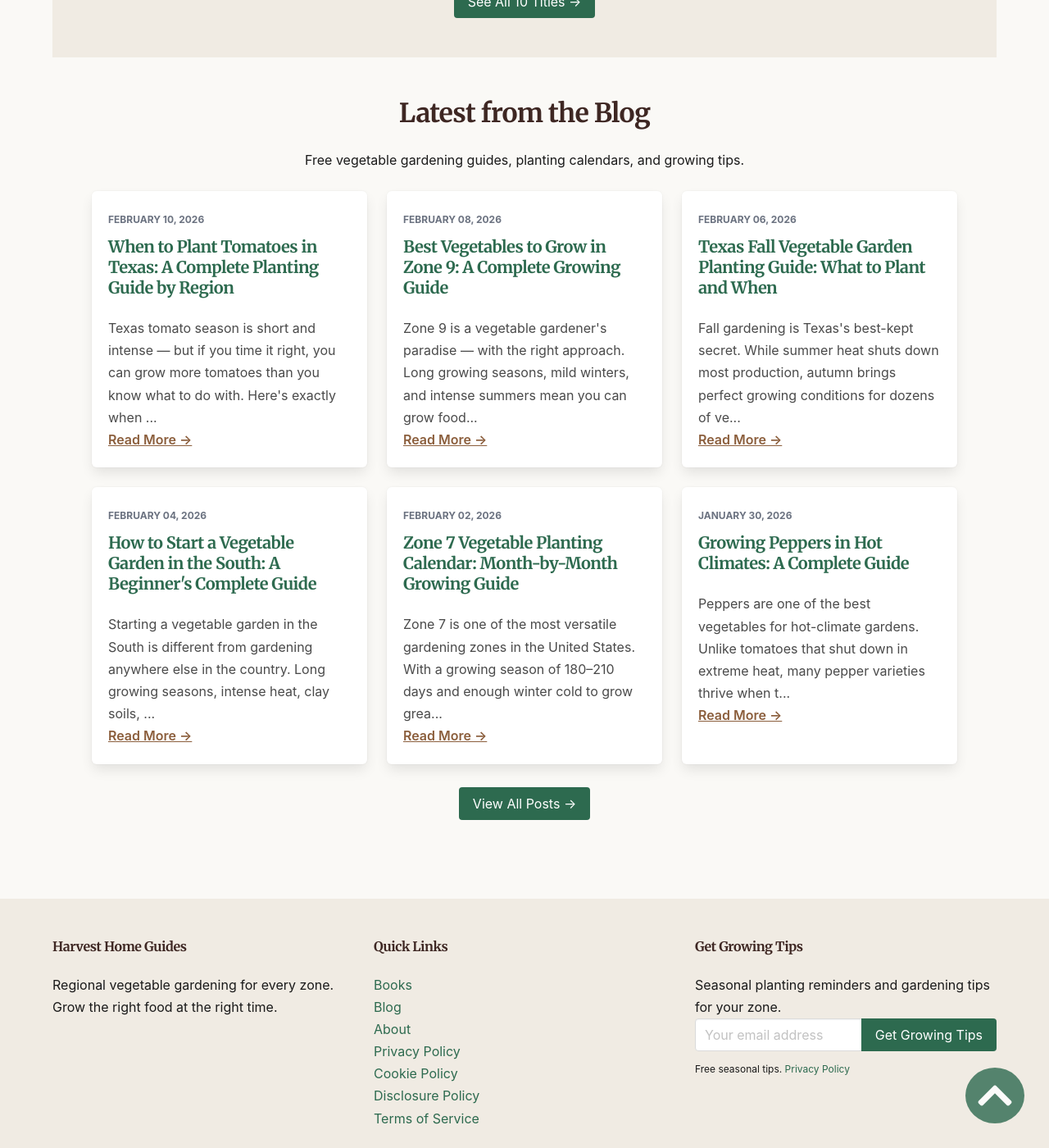
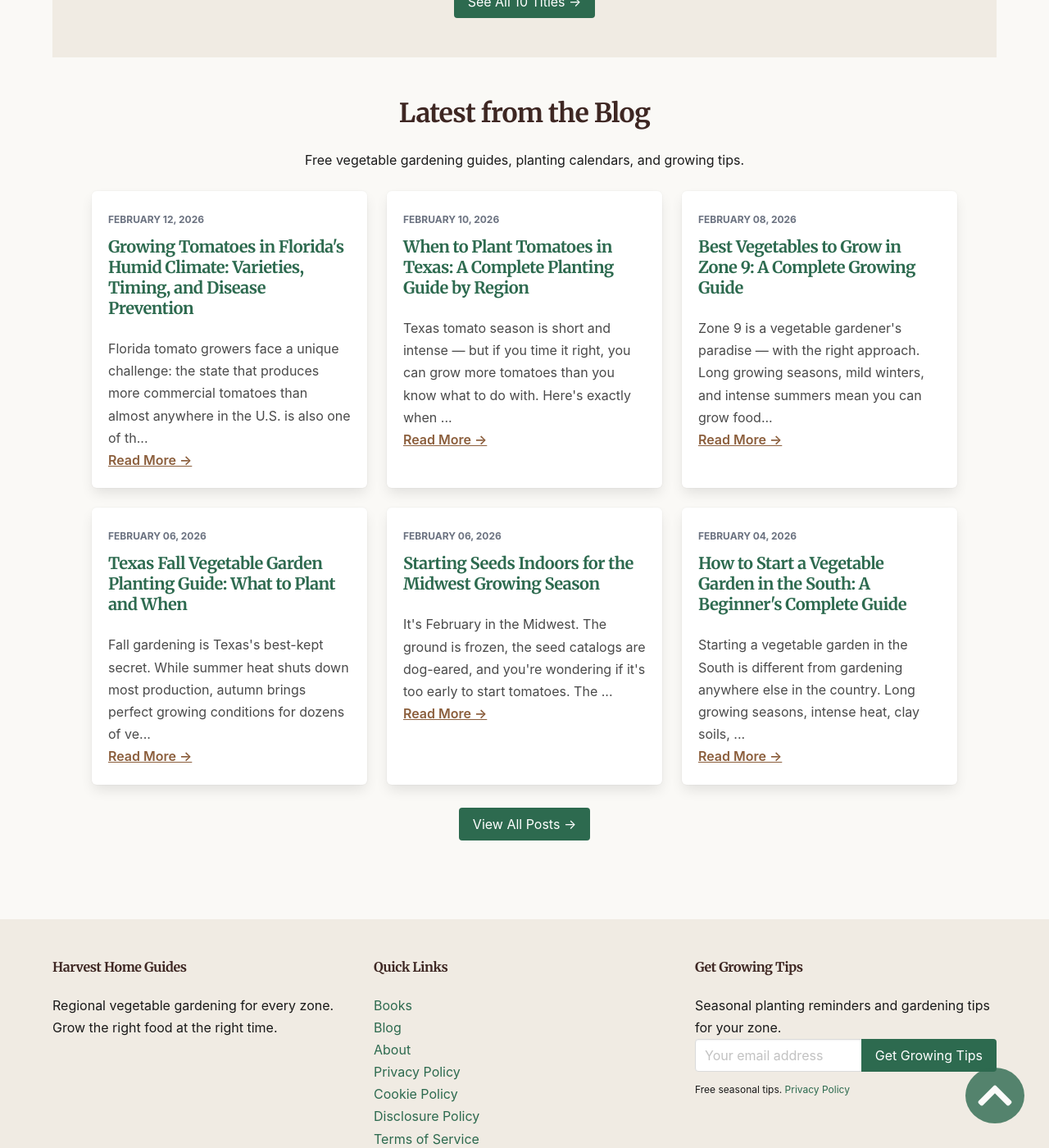
Before and after one commit to emaxon/harvesthomeguides-site, a Jekyll site: the page built from _pages/index.html, in a window 1280 px wide and 1400 px high, scrolled down 1716 px. Shown: the whole window at 82% size. Built offline with Jekyll 4.4.1, drawn with Linux system fonts in a browser that asks for light colours; comment, search, counter and statistics services are not loaded; some of the changed lines change nothing that is shown.

Commit message:
Add Book JSON-LD structured data for all 10 regional guides
Adds Schema.org Book JSON-LD to the books listing page for all 10
Harvest Home Guides: Texas, Florida, Southeast, Pacific Northwest,
Northeast, Midwest, Northern California, Mountain West, Southwest,
and Great Plains.

Closes #2

```diff
--- a/_pages/books.md
+++ b/_pages/books.md
@@ -4,6 +4,112 @@
 permalink: /books/
 description: "The Harvest Home Guides book series — 10 regional vegetable gardening guides covering every major U.S. growing region."
 ---
+
+<script type="application/ld+json">
+[
+  {
+    "@context": "https://schema.org",
+    "@type": "Book",
+    "name": "Texas Vegetable Gardening: The Complete Guide to Growing Vegetables in the Lone Star State",
+    "author": { "@type": "Person", "name": "Evan Maxon" },
+    "publisher": { "@type": "Organization", "name": "EPM Labs, LLC" },
+    "description": "Texas isn't the Southwest or the Southeast — it's Texas, with five distinct growing regions and challenges no other state combines. Month-by-month planting calendars, drought-smart watering techniques, and clay soil solutions.",
+    "bookFormat": "EBook",
+    "inLanguage": "en",
+    "numberOfPages": 200
+  },
+  {
+    "@context": "https://schema.org",
+    "@type": "Book",
+    "name": "Florida Vegetable Gardening: The Complete Guide to Year-Round Growing in the Sunshine State",
+    "author": { "@type": "Person", "name": "Evan Maxon" },
+    "publisher": { "@type": "Organization", "name": "EPM Labs, LLC" },
+    "description": "Grow vegetables 365 days a year in Florida. Covers North, Central, and South Florida with sandy soil solutions and hurricane-ready garden planning.",
+    "bookFormat": "EBook",
+    "inLanguage": "en"
+  },
+  {
+    "@context": "https://schema.org",
+    "@type": "Book",
+    "name": "Southeast Vegetable Gardening: The Complete Guide to Growing Vegetables in the American South",
+    "author": { "@type": "Person", "name": "Evan Maxon" },
+    "publisher": { "@type": "Organization", "name": "EPM Labs, LLC" },
+    "description": "Covers 11 states from Virginia to Louisiana with red clay solutions, heat-tolerant varieties, and extended harvest techniques for the Upper, Deep, and Coastal South.",
+    "bookFormat": "EBook",
+    "inLanguage": "en"
+  },
+  {
+    "@context": "https://schema.org",
+    "@type": "Book",
+    "name": "Pacific Northwest Vegetable Gardening: The Complete Guide to Growing Vegetables in Oregon, Washington, and British Columbia",
+    "author": { "@type": "Person", "name": "Evan Maxon" },
+    "publisher": { "@type": "Organization", "name": "EPM Labs, LLC" },
+    "description": "Year-round growing strategies, rain and moisture management, and warm-season success tactics for the Pacific Northwest.",
+    "bookFormat": "EBook",
+    "inLanguage": "en"
+  },
+  {
+    "@context": "https://schema.org",
+    "@type": "Book",
+    "name": "Northeast Vegetable Gardening: The Complete Guide to Growing Vegetables in New England and the Mid-Atlantic",
+    "author": { "@type": "Person", "name": "Evan Maxon" },
+    "publisher": { "@type": "Organization", "name": "EPM Labs, LLC" },
+    "description": "Covers 11 states from Maine to Maryland with season extension mastery, compact-space strategies, and cold-hardy varieties.",
+    "bookFormat": "EBook",
+    "inLanguage": "en"
+  },
+  {
+    "@context": "https://schema.org",
+    "@type": "Book",
+    "name": "Midwest Vegetable Gardening: The Complete Guide to Growing Vegetables in the Heartland",
+    "author": { "@type": "Person", "name": "Evan Maxon" },
+    "publisher": { "@type": "Organization", "name": "EPM Labs, LLC" },
+    "description": "Covers 10 Heartland states with cold-hardy varieties, season extension techniques, and month-by-month calendars for Northern, Central, and Southern Midwest.",
+    "bookFormat": "EBook",
+    "inLanguage": "en"
+  },
+  {
+    "@context": "https://schema.org",
+    "@type": "Book",
+    "name": "Northern California Vegetable Gardening: The Complete Guide to Growing Vegetables from the Bay Area to the Oregon Border",
+    "author": { "@type": "Person", "name": "Evan Maxon" },
+    "publisher": { "@type": "Organization", "name": "EPM Labs, LLC" },
+    "description": "Covers Bay Area, Sacramento Valley, Wine Country, Sierra Foothills, and the North Coast with water-smart irrigation and fog-belt strategies.",
+    "bookFormat": "EBook",
+    "inLanguage": "en"
+  },
+  {
+    "@context": "https://schema.org",
+    "@type": "Book",
+    "name": "Mountain West Vegetable Gardening: The Complete Guide to Growing Vegetables at Altitude",
+    "author": { "@type": "Person", "name": "Evan Maxon" },
+    "publisher": { "@type": "Organization", "name": "EPM Labs, LLC" },
+    "description": "Covers Front Range, High Plains, Mountain Valleys, and Intermountain regions with altitude-adjusted techniques and season extension essentials.",
+    "bookFormat": "EBook",
+    "inLanguage": "en"
+  },
+  {
+    "@context": "https://schema.org",
+    "@type": "Book",
+    "name": "Southwest Vegetable Gardening: The Complete Guide to Growing Vegetables in the Desert and Arid West",
+    "author": { "@type": "Person", "name": "Evan Maxon" },
+    "publisher": { "@type": "Organization", "name": "EPM Labs, LLC" },
+    "description": "Two growing seasons, 300 days of sunshine, and ancient irrigation wisdom meets modern water-wise techniques for Low Desert, High Desert, and Intermountain regions.",
+    "bookFormat": "EBook",
+    "inLanguage": "en"
+  },
+  {
+    "@context": "https://schema.org",
+    "@type": "Book",
+    "name": "Great Plains Vegetable Gardening: The Complete Guide to Growing Vegetables on the Prairie",
+    "author": { "@type": "Person", "name": "Evan Maxon" },
+    "publisher": { "@type": "Organization", "name": "EPM Labs, LLC" },
+    "description": "Covers Northern, Central, and Southern Plains with wind management strategies, drought-smart irrigation, and extreme weather protection.",
+    "bookFormat": "EBook",
+    "inLanguage": "en"
+  }
+]
+</script>
 
 <section class="section">
   <div class="container">
--- /dev/null
+++ b/_posts/2026-02-06-starting-seeds-indoors-midwest-growing-season.md
@@ -0,0 +1,151 @@
+---
+layout: post
+title: "Starting Seeds Indoors for the Midwest Growing Season"
+date: 2026-02-06
+description: "When and how to start vegetable seeds indoors in IL, IN, OH, MI, WI, MN, IA, and MO. Timing, setup, and the mistakes that waste your February."
+categories: [midwest, seed-starting, vegetables]
+excerpt: "It's February in the Midwest. The ground is frozen, the seed catalogs are dog-eared, and you're wondering if it's too early to start tomatoes. The answer is probably yes — but not for much longer."
+---
+
+It's February in the Midwest. The ground is frozen, the seed catalogs are dog-eared, and you're wondering if it's too early to start tomatoes. The answer is probably yes — but not for much longer.
+
+Starting seeds indoors is the single best way to extend your Midwest growing season. With last frost dates ranging from late April in southern Missouri to late May in northern Wisconsin and Minnesota, indoor seed starting gives you a 6–10 week head start on crops that would otherwise never ripen before fall frost shuts everything down.
+
+Here's how to do it right — timing, setup, and the mistakes that kill seedlings before they ever see your garden.
+
+## Know Your Last Frost Date
+
+Every decision about when to start seeds flows from one number: your average last frost date. Here's what you're working with across the Midwest:
+
+- **Southern Missouri/Southern Illinois (Zones 6b-7a):** April 5–15
+- **Central Indiana/Central Ohio/Central Illinois (Zone 6a):** April 20–May 1
+- **Northern Ohio/Southern Michigan/Southern Wisconsin/Iowa (Zone 5b):** May 1–10
+- **Northern Michigan/Northern Wisconsin/Minnesota (Zones 4a-4b):** May 15–30
+
+These are averages. Some years you'll get a killing frost two weeks after your "safe" date. That's the Midwest for you — plan for the average, but have frost protection ready.
+
+## The Seed-Starting Calendar
+
+Count backwards from your last frost date. That's the entire system. Here's your cheat sheet:
+
+### 10–12 Weeks Before Last Frost
+- **Onions** (from seed)
+- **Leeks**
+- **Celery**
+
+These are slow growers that need every bit of lead time. If your last frost is May 10, you're starting these in mid-to-late February.
+
+### 8–10 Weeks Before Last Frost
+- **Peppers** (all types)
+- **Eggplant**
+
+Peppers are notoriously slow to germinate and grow. Most Midwest gardeners start them too late. If you're in Zone 5b with a May 10 last frost, pepper seeds should be in soil by early March at the latest.
+
+### 6–8 Weeks Before Last Frost
+- **Tomatoes**
+- **Broccoli**
+- **Cauliflower**
+- **Cabbage**
+- **Kale** (for transplanting)
+
+Tomatoes are the crop everyone starts too early. A leggy, rootbound tomato transplant performs worse than a compact, 6-week-old plant. Resist the urge.
+
+### 4–6 Weeks Before Last Frost
+- **Lettuce**
+- **Swiss chard**
+- **Herbs** (basil, parsley, cilantro)
+
+### 2–4 Weeks Before Last Frost
+- **Cucumbers**
+- **Squash**
+- **Melons**
+
+These grow fast indoors and transplant poorly when rootbound. Start them in larger pots (3–4 inch) and transplant before roots start circling.
+
+### Don't Bother Starting Indoors
+- **Beans** — direct sow after frost; they don't transplant well
+- **Carrots** — always direct sow
+- **Radishes** — fastest crop you'll grow; direct sow
+- **Corn** — direct sow; needs soil warmth, not a head start
+- **Peas** — direct sow 4–6 weeks before last frost; they like cold soil
+
+## Your Setup Doesn't Need to Be Fancy
+
+You need three things: light, warmth, and containers. That's it.
+
+### Light
+
+This is where most indoor seed starting fails in the Midwest. Your February windowsill does not provide enough light. Not even your south-facing one. Midwest winter light intensity is too low and day length too short for healthy seedlings.
+
+**Get a shop light.** A basic 4-foot LED shop light hung 2–3 inches above your seedlings works better than the fanciest south-facing window in January. Run it 14–16 hours per day on a timer. Total cost: $25–40.
+
+You don't need expensive "grow lights" unless you're scaling up. The seedlings need quantity of light, not a specific spectrum. A $30 LED shop light from the hardware store grows tomato seedlings just as well as a $150 grow light panel.
+
+### Warmth
+
+Seeds germinate based on soil temperature, not air temperature. Most vegetable seeds want 70–80°F soil to germinate reliably.
+
+Your Midwest basement in February is 58–65°F. That's too cold for peppers and tomatoes, which will sit in the soil for 2–3 weeks before grudgingly sprouting (if they don't rot first).
+
+**A seedling heat mat** ($20–30) placed under your trays raises soil temperature 10–15°F above ambient. Once seedlings are up and growing, remove the mat — they don't need extra warmth after germination.
+
+### Containers
+
+Anything with drainage works. Options from cheap to cheapest:
+
+- **Cell trays (72-cell or 50-cell):** Standard choice. Reusable if you clean them between seasons.
+- **Solo cups with holes punched in the bottom:** Works perfectly for tomatoes and peppers.
+- **Newspaper pots you roll yourself:** Free, biodegradable, slightly fussy.
+- **Egg cartons:** Too small for anything except the first 2 weeks. Transplant quickly or roots suffer.
+
+Use a **seed-starting mix**, not garden soil and not potting soil. Seed-starting mix is sterile, fine-textured, and drains well. Garden soil introduces disease and compacts in small containers. A bag costs $5–8 and lasts most gardeners all season.
+
+## The Mistakes That Kill Midwest Seedlings
+
+### Overwatering
+
+The number one killer. Seedlings in a cool Midwest basement with limited airflow are already fighting dampness. Water only when the soil surface feels dry to the touch. Bottom-watering (setting trays in a shallow dish of water for 10 minutes) gives roots moisture without keeping the surface wet.
+
+### Starting Too Early
+
+A tomato seedling started 12 weeks before transplant will be tall, leggy, rootbound, and stressed. It will underperform a stocky 6-week-old plant all season long. Follow the calendar above. Patience is a gardening skill.
+
+### Skipping Hardening Off
+
+This one kills more transplants than any pest or disease. Your seedlings have spent their entire life in still, 65°F air under artificial light. Moving them directly into full sun, 50°F nights, and Midwest wind is a death sentence.
+
+**Hardening off schedule:** Start 7–10 days before transplant day.
+
+- **Days 1–2:** 2 hours outside in shade, sheltered from wind
+- **Days 3–4:** 4 hours with some direct morning sun
+- **Days 5–6:** 6 hours, increasing sun exposure
+- **Days 7–8:** Full day outside, bring in at night if below 45°F
+- **Days 9–10:** Leave out overnight if no frost threat
+
+Yes, this is tedious. Yes, it matters. Unhardened transplants get sunscald, wind damage, and transplant shock that sets them back 2–3 weeks — erasing the head start you worked for.
+
+### Not Enough Light
+
+If your seedlings are stretching toward the window and developing long, thin stems, they need more light. Lower your shop light to 2 inches above the tops of the seedlings and make sure it's running at least 14 hours a day. Leggy seedlings never fully recover.
+
+## Putting It All Together: A Midwest Example
+
+Let's say you're in central Indiana, Zone 6a, last frost around April 25.
+
+- **February 15:** Start onions and leeks
+- **February 25:** Start peppers and eggplant
+- **March 10:** Start tomatoes, broccoli, cabbage
+- **March 25:** Start lettuce, herbs, chard
+- **April 10:** Start cucumbers, squash, melons
+- **April 15–25:** Harden off cool-season transplants, plant out broccoli and cabbage (they handle light frost)
+- **April 25–May 5:** Harden off and transplant warm-season crops after last frost
+
+Adjust this calendar forward or backward based on your specific zone. Northern Minnesota gardeners shift everything 3–4 weeks later. Southern Missouri gardeners shift 2 weeks earlier.
+
+## Your Next Step
+
+Indoor seed starting is step one of a Midwest growing season that, done right, can run from March through November. The timing, variety selection, and season-extension techniques specific to Midwest conditions are exactly what our guide covers.
+
+**[Get your copy of the Midwest Harvest Home Guide →](/books/midwest)**
+
+Your growing season starts now — at your kitchen table, under a shop light, weeks before the last snow melts.
--- /dev/null
+++ b/_posts/2026-02-12-growing-tomatoes-in-florida-humid-climate.md
@@ -0,0 +1,126 @@
+---
+layout: post
+title: "Growing Tomatoes in Florida's Humid Climate: Varieties, Timing, and Disease Prevention"
+date: 2026-02-12
+description: "Learn how to grow tomatoes in Florida's heat and humidity. Covers the best disease-resistant varieties, planting windows for North, Central, and South Florida, and strategies to beat blossom drop."
+categories: [florida, tomatoes, vegetable-gardening]
+excerpt: "Florida tomato growers face a unique challenge: the state that produces more commercial tomatoes than almost anywhere in the U.S. is also one of the hardest places to grow them in a backyard. Here's how to beat the humidity and actually harvest ripe fruit."
+---
+
+Florida tomato growers face a unique challenge: the state that produces more commercial tomatoes than almost anywhere in the U.S. is also one of the hardest places to grow them in a backyard. The humidity fuels fungal diseases. The heat shuts down fruit set. The rain spreads bacterial infections like wildfire.
+
+But thousands of Florida gardeners grow incredible tomatoes every year. The difference between success and a sad, wilted mess comes down to **variety selection, timing, and disease management**. Get those three right and you'll be harvesting more tomatoes than you can eat.
+
+<!--more-->
+
+## Why Florida Is Hard on Tomatoes
+
+Before we get into solutions, let's understand the problems:
+
+- **Blossom drop.** When nighttime temperatures stay above 75°F, tomato flowers abort. They simply fall off without setting fruit. This is the #1 frustration for Florida tomato growers.
+- **Fungal diseases.** Florida's humidity (often 80–100% in the morning) creates perfect conditions for early blight, late blight, septoria leaf spot, and target spot.
+- **Bacterial wilt.** This soil-borne disease kills plants fast, and there's no chemical treatment. It thrives in warm, wet soil — which describes most of Florida most of the year.
+- **Nematodes.** Root-knot nematodes are endemic in Florida's sandy soil. They damage roots, stunting plants and reducing harvests.
+- **Whiteflies and hornworms.** Pest pressure is intense year-round.
+
+Sound grim? It's not. Every one of these problems has a practical solution.
+
+## The Two Tomato Windows
+
+Forget summer tomatoes. In Florida, you grow tomatoes in **fall and late winter/spring** — and you race to harvest before the heat shuts everything down.
+
+### North Florida (Zones 8b–9a)
+
+- **Spring planting:** Set transplants out in mid-February to early March. Harvest from May through mid-June before the heat kills production.
+- **Fall planting:** Set transplants out in mid-August to early September. Harvest from October through November (or into December in mild years).
+
+### Central Florida (Zones 9a–9b)
+
+- **Spring planting:** Transplants go out in late January to mid-February. Harvest from April through early June.
+- **Fall planting:** Transplants out in late August to mid-September. Harvest October through December.
+
+### South Florida (Zones 10a–10b)
+
+- **Winter planting:** This is your main season. Transplants go out October through January. Harvest December through April.
+- **There is no summer season.** Don't fight it. The combination of heat, humidity, and rain makes summer tomato growing in South Florida an exercise in frustration.
+
+## Best Tomato Varieties for Florida
+
+Generic "Big Boy" and "Better Boy" varieties from the garden center will struggle. You need **disease-resistant varieties bred for hot, humid conditions**. Look for these resistance codes on the label: V (verticillium), F (fusarium), N (nematode), T (tobacco mosaic), and TSWV (tomato spotted wilt virus).
+
+### Top Performers
+
+- **Solar Fire.** Developed by the University of Florida specifically for Florida conditions. Sets fruit in higher heat than most varieties. Determinate, 70 days.
+- **Florida 91.** Another UF release. Excellent disease resistance, good flavor for a hybrid. Determinate, 72 days.
+- **Heat Master.** Sets fruit at temperatures that shut down other varieties. Disease-resistant. Determinate, 75 days.
+- **Everglades (Florida Native).** A cherry tomato that's practically bulletproof. Produces prolifically with minimal care. It self-seeds and comes back year after year. Indeterminate.
+- **Sweet 100/Sun Gold.** Cherry tomatoes that handle Florida conditions better than large-fruited varieties. More forgiving of heat and humidity.
+- **BHN 602.** Popular with commercial growers in Florida. Outstanding disease resistance. Large fruit. Determinate, 72 days.
+- **Bella Rosa.** Excellent bacterial spot resistance — a major advantage in Florida. Determinate, 75 days.
+
+### Varieties to Avoid
+
+Skip heirloom varieties like Brandywine, Cherokee Purple, and Mortgage Lifter unless you're willing to spray fungicides regularly and accept lower yields. They have zero disease resistance and the Florida humidity will destroy them.
+
+## Starting Right: Soil and Planting
+
+Florida's sandy soil drains fast and holds almost no nutrients. Tomatoes need better than that.
+
+**Amend your beds.** Mix in 3–4 inches of compost before planting. This improves water retention and adds nutrients. Repeat every season.
+
+**Raise your beds.** Even 6–8 inches of raised bed height improves drainage during Florida's torrential rains. Waterlogged roots invite disease.
+
+**Check your pH.** Florida soil is often alkaline (pH 7.0–8.0) due to underlying limestone. Tomatoes prefer 6.0–6.5. Add sulfur to lower pH if needed based on a soil test.
+
+**Space plants 24–36 inches apart.** Air circulation is your best defense against fungal disease. Don't crowd them.
+
+**Mulch heavily.** A 3-inch layer of straw or wood chips keeps soil moisture consistent, suppresses weeds, and — critically — prevents rain from splashing soil-borne diseases onto lower leaves.
+
+## Disease Prevention: The Florida Survival Plan
+
+In Florida, you don't react to disease. You **prevent it**. Once fungal or bacterial infections take hold, you're fighting a losing battle.
+
+### Daily Practices
+
+- **Water at the base, never overhead.** Drip irrigation or soaker hoses are ideal. Wet foliage in Florida's humidity is an invitation for every fungal disease in the book.
+- **Water in the morning.** If you must use a sprinkler, water early so leaves dry before the afternoon humidity spike.
+- **Prune lower branches.** Remove all foliage below 12 inches. This prevents soil splash from infecting leaves.
+- **Remove suckers for better airflow.** Keeping plants to one or two main stems improves circulation.
+
+### Weekly Practices
+
+- **Scout for disease.** Check lower leaves for spots, yellowing, or lesions. Remove affected leaves immediately and dispose of them in the trash — not the compost.
+- **Apply preventive fungicide.** Copper-based fungicides (organic-approved) applied weekly before symptoms appear are far more effective than treating active infections. Chlorothalonil is a conventional option that works well.
+- **Rotate crops.** Never plant tomatoes (or peppers, eggplant, or potatoes) in the same spot two seasons in a row. This reduces soil-borne disease buildup.
+
+### Nematode Management
+
+Root-knot nematodes are a fact of life in Florida's sandy soil. Here's what helps:
+
+- **Plant nematode-resistant varieties** (look for the "N" on the label).
+- **Solarize soil** between seasons by covering beds with clear plastic for 4–6 weeks during summer. The heat kills nematodes in the top several inches.
+- **Add organic matter.** Compost and cover crops support beneficial organisms that compete with nematodes.
+- **Use grafted tomatoes.** Heirloom tops grafted onto disease-resistant rootstock give you the flavor you want with the root system that survives Florida soil.
+
+## Fertilizing for Florida's Sandy Soil
+
+Sandy soil doesn't hold nutrients. A single heavy rain can leach fertilizer right past the root zone. The solution: **fertilize lightly and often**.
+
+- **At planting:** Mix a slow-release fertilizer (like 8-2-12 or similar) into the planting hole.
+- **Every 2–3 weeks:** Side-dress with a balanced fertilizer or apply liquid fertilizer through your drip system.
+- **Watch for magnesium deficiency.** It's common in Florida soil. Yellowing between leaf veins on older leaves is the telltale sign. Epsom salt (1 tablespoon per gallon, applied as a foliar spray) corrects it quickly.
+- **Add calcium.** Blossom end rot — that black, sunken spot on the bottom of the fruit — is a calcium uptake issue often caused by inconsistent watering. Maintain even soil moisture and add calcium (gypsum or calcium sulfate) if soil tests show a deficiency.
+
+## Beating the Heat: Extending Your Season
+
+When temperatures climb, you have a few tricks:
+
+- **Shade cloth.** A 30% shade cloth over your tomato plants can reduce leaf temperature by 10°F, extending production by several weeks.
+- **Heat-setting varieties.** Solar Fire and Heat Master continue setting fruit at temperatures that shut down other varieties.
+- **Cherry tomatoes.** Small-fruited varieties tolerate heat better than beefsteak types. When your big tomatoes stop producing, cherry tomatoes keep going.
+
+## The Bottom Line
+
+Growing tomatoes in Florida isn't harder than growing them elsewhere — it's just different. Choose disease-resistant varieties bred for Florida. Plant during the right windows. Prevent disease before it starts. Manage your sandy soil with compost and consistent feeding.
+
+Do these things and you'll harvest more tomatoes than your neighbors who planted a Better Boy in May and wondered why it died by July.
```
